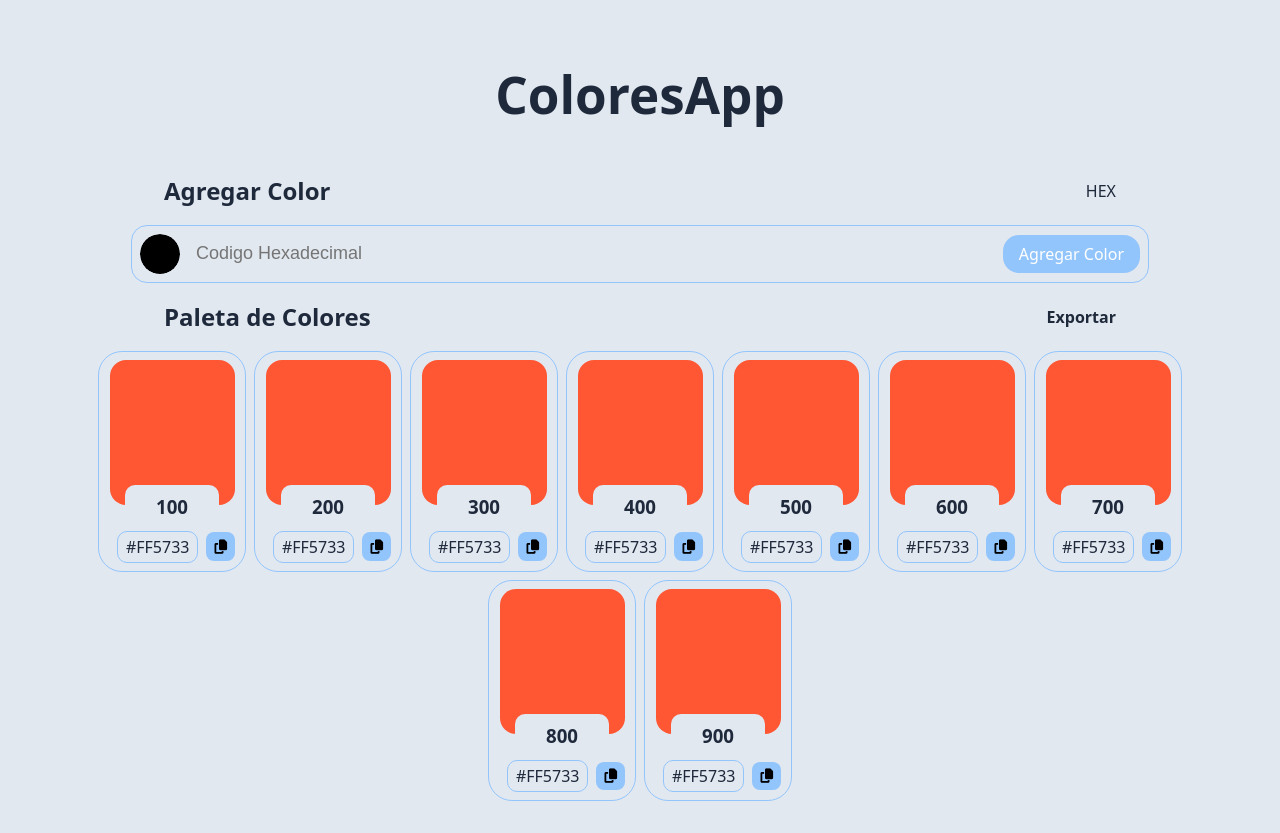
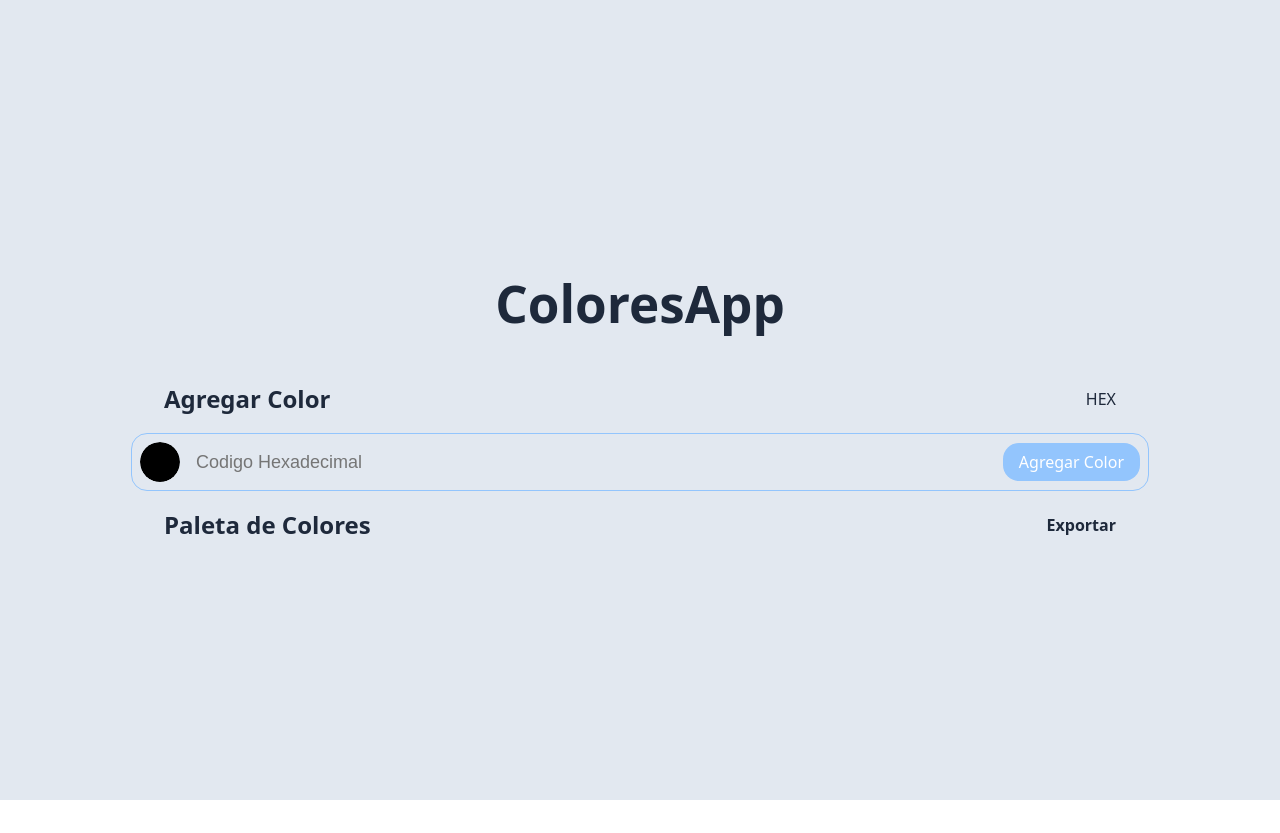
Before and after one commit to EdgarOrtiz98/ColoresApp, a React (Vite) app: page / in a window 1280 px wide. After the commit the page ends 800 px from the top, so only its background shows below. Built offline with nearby package versions, Linux system fonts and the light colour scheme.

Commit message:
feat: agregar generación de tonos de color y sincronización con el selector de color

```diff
--- a/src/App.jsx
+++ b/src/App.jsx
@@ -2,8 +2,18 @@ import { useState, useEffect } from "react";
 import "./styles/App.css";
 import CardsColor from "./components/CardColors.jsx";
 import { syncColorPicker } from "./scripts/Colores.js";
+import { generateColorShades } from "./scripts/ToneGenerator.js";
 
 function App() {
+  const [colorShades, setColorShades] = useState([]);
+  const [hexValue, setHexValue] = useState("");
+
+  function handleColorChange(e) {
+    const selectedColor = e.target.value;
+    setHexValue(selectedColor);
+    const shades = generateColorShades(selectedColor);
+    setColorShades(shades);
+  }
   useEffect(() => {
     syncColorPicker();
   }, []);
@@ -18,11 +28,12 @@ function App() {
           </div>
           <div className="InputSearch">
             <div className="InputGroup">
-              <input type="color" className="colorPicker"  id="colorPicker" />
+              <input type="color" className="colorPicker"  id="colorPicker" onChange={handleColorChange}/>
               <input
                 type="text"
                 id="hexOutput"
                 className="textInput"
+                // value={hexValue}
                 placeholder="Codigo Hexadecimal"
                 maxLength="7"
                 pattern="^#([0-9A-Fa-f]{3}|[0-9A-Fa-f]{6})$"
@@ -37,7 +48,8 @@ function App() {
           <p className="exportPalette">Exportar</p>
         </div>
       </div>
-      <CardsColor />
+      {/* <CardsColor /> */}
+      <CardsColor colors={colorShades} />
     </>
   );
 }
--- a/src/components/CardColors.jsx
+++ b/src/components/CardColors.jsx
@@ -1,155 +1,28 @@
 import "../styles/ColorCard.css";
 
-function CardColors() {
+function CardColors({ colors }) {
   return (
-    <>
-      <div className="Colors">
-        {/* color 100 */}
-        <div className="ColorCard">
+    <div className="Colors">
+      {colors.map((color, index) => (
+        <div className="ColorCard" key={index}>
           <div className="ColorCardTitle">
             <div
               className="ColorCardPreview"
-              style={{ backgroundColor: "#FF5733" }}
+              style={{ backgroundColor: color }}
             ></div>
-            <h3>100</h3>
+            <h3>{(index + 1) * 100}</h3>
           </div>
           <div className="ColorCardContent">
-            <p>#FF5733</p>
-            <button class="copyButton">
-              <i class="fas fa-copy"></i>
+            <p>{color}</p>
+            <button className="copyButton">
+              <i className="fas fa-copy"></i>
             </button>
           </div>
         </div>
-        {/* color 200 */}
-        <div className="ColorCard">
-          <div className="ColorCardTitle">
-            <div
-              className="ColorCardPreview"
-              style={{ backgroundColor: "#FF5733" }}></div>
-            <h3>200</h3>
-          </div>
-          <div className="ColorCardContent">
-            <p>#FF5733</p>
-            <button class="copyButton">
-              <i class="fas fa-copy"></i>
-            </button>
-          </div>
-        </div>
-        {/* color 300 */}
-        <div className="ColorCard">
-          <div className="ColorCardTitle">
-            <div
-              className="ColorCardPreview"
-              style={{ backgroundColor: "#FF5733" }}
-            ></div>
-            <h3>300</h3>
-          </div>
-          <div className="ColorCardContent">
-            <p>#FF5733</p>
-            <button class="copyButton">
-              <i class="fas fa-copy"></i>
-            </button>
-          </div>
-        </div>
-        {/* color 400 */}
-        <div className="ColorCard">
-          <div className="ColorCardTitle">
-            <div
-              className="ColorCardPreview"
-              style={{ backgroundColor: "#FF5733" }}
-            ></div>
-            <h3>400</h3>
-          </div>
-          <div className="ColorCardContent">
-            <p>#FF5733</p>
-            <button class="copyButton">
-              <i class="fas fa-copy"></i>
-            </button>
-          </div>
-        </div>
-        {/* color 500 */}
-        <div className="ColorCard">
-          <div className="ColorCardTitle">
-            <div
-              className="ColorCardPreview"
-              style={{ backgroundColor: "#FF5733" }}
-            ></div>
-            <h3>500</h3>
-          </div>
-          <div className="ColorCardContent">
-            <p>#FF5733</p>
-            <button class="copyButton">
-              <i class="fas fa-copy"></i>
-            </button>
-          </div>
-        </div>
-        {/* color 600 */}
-        <div className="ColorCard">
-          <div className="ColorCardTitle">
-            <div
-              className="ColorCardPreview"
-              style={{ backgroundColor: "#FF5733" }}
-            ></div>
-            <h3>600</h3>
-          </div>
-          <div className="ColorCardContent">
-            <p>#FF5733</p>
-            <button class="copyButton">
-              <i class="fas fa-copy"></i>
-            </button>
-          </div>
-        </div>
-        {/* color 700 */}
-        <div className="ColorCard">
-          <div className="ColorCardTitle">
-            <div
-              className="ColorCardPreview"
-              style={{ backgroundColor: "#FF5733" }}
-            ></div>
-            <h3>700</h3>
-          </div>
-          <div className="ColorCardContent">
-            <p>#FF5733</p>
-            <button class="copyButton">
-              <i class="fas fa-copy"></i>
-            </button>
-          </div>
-        </div>
-        {/* color 800 */}
-        <div className="ColorCard">
-          <div className="ColorCardTitle">
-            <div
-              className="ColorCardPreview"
-              style={{ backgroundColor: "#FF5733" }}
-            ></div>
-            <h3>800</h3>
-          </div>
-          <div className="ColorCardContent">
-            <p>#FF5733</p>
-            <button class="copyButton">
-              <i class="fas fa-copy"></i>
-            </button>
-          </div>
-        </div>
-        {/* color 900 */}
-        <div className="ColorCard">
-          <div className="ColorCardTitle">
-            <div
-              className="ColorCardPreview"
-              style={{ backgroundColor: "#FF5733" }}
-            ></div>
-            <h3>900</h3>
-          </div>
-          <div className="ColorCardContent">
-            <p>#FF5733</p>
-            <button class="copyButton">
-              <i class="fas fa-copy"></i>
-            </button>
-          </div>
-        </div>
-      </div>
-    </>
+      ))}
+    </div>
   );
 }
 
+
 export default CardColors;
--- /dev/null
+++ b/src/scripts/ToneGenerator.js
@@ -0,0 +1,17 @@
+export function generateColorShades(baseColor) {
+  const shades = [];
+  for (let i = 1; i <= 9; i++) {
+    const factor = i * 0.1;
+    shades.push(shadeColor(baseColor, 1 - factor));
+  }
+  return shades;
+}
+
+function shadeColor(color, factor) {
+  const r = Math.round(parseInt(color.substring(1, 3), 16) * factor);
+  const g = Math.round(parseInt(color.substring(3, 5), 16) * factor);
+  const b = Math.round(parseInt(color.substring(5, 7), 16) * factor);
+  return `#${[r, g, b]
+    .map((c) => c.toString(16).padStart(2, "0"))
+    .join("")}`;
+}
```
